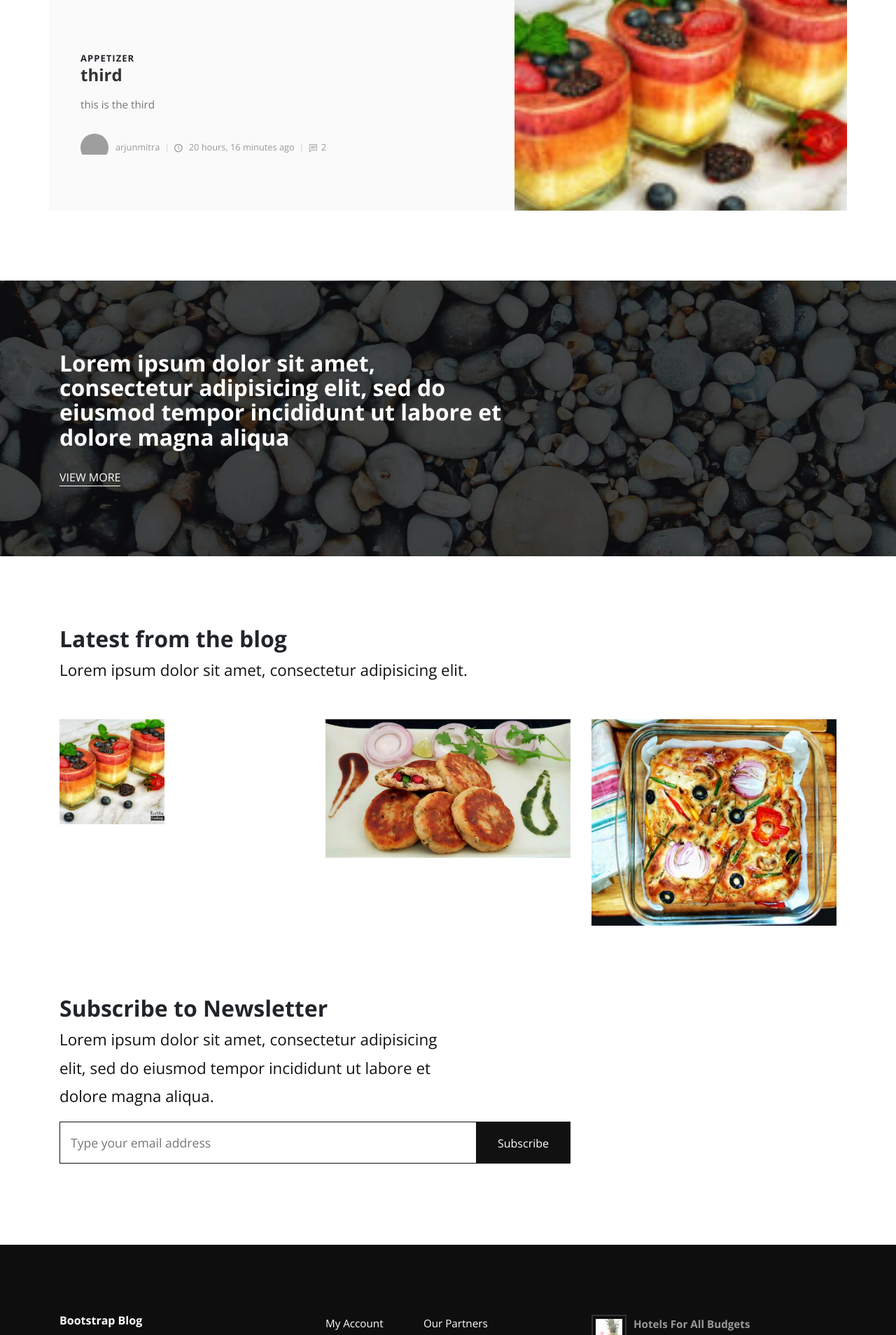
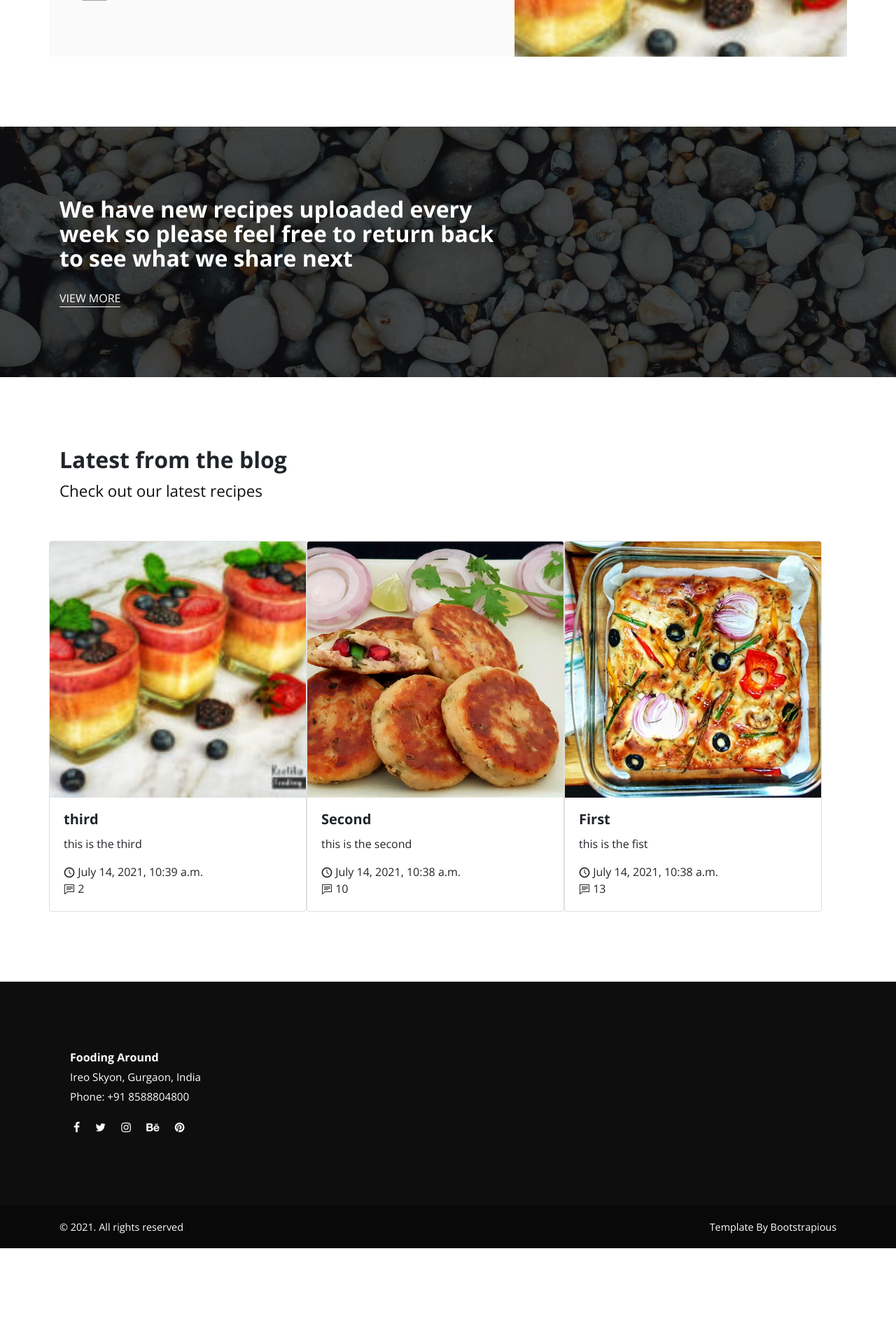
Before and after one commit to arjunmitra/RecipeBlog, a Django app: page / in a window 1280 px wide. Shown: the part 1689-3597 px from the top of the page at 70% size. After the commit the page ends 3473 px from the top, so only its background shows below. Run offline with Django 3.2, Linux system fonts and the light colour scheme; data comes from the database, SQL or seed files in the repository; some libraries are stand-ins or nearby versions; grey boxes are pictures that could not be loaded.

Commit message:
updated base templates to make sense

```diff
--- a/Blog/templates/footer.html
+++ b/Blog/templates/footer.html
@@ -2,15 +2,14 @@
 {% load static %}
     <footer class="main-footer">
       <div class="container">
-        <div class="row">
+<!--        <div class="">-->
           <div class="col-md-4">
             <div class="logo">
-              <h6 class="text-white">Bootstrap Blog</h6>
+              <h6 class="text-white">Fooding Around</h6>
             </div>
             <div class="contact-details">
-              <p>53 Broadway, Broklyn, NY 11249</p>
-              <p>Phone: (020) 123 456 789</p>
-              <p>Email: <a href="mailto:info@company.com">Info@Company.com</a></p>
+              <p>Ireo Skyon, Gurgaon, India</p>
+              <p>Phone: +91 8588804800</p>
               <ul class="social-menu">
                 <li class="list-inline-item"><a href="#"><i class="fa fa-facebook"></i></a></li>
                 <li class="list-inline-item"><a href="#"><i class="fa fa-twitter"></i></a></li>
@@ -19,45 +18,45 @@
                 <li class="list-inline-item"><a href="#"><i class="fa fa-pinterest"></i></a></li>
               </ul>
             </div>
-          </div>
-          <div class="col-md-4">
-            <div class="menus d-flex">
-              <ul class="list-unstyled">
-                <li> <a href="#">My Account</a></li>
-                <li> <a href="#">Add Listing</a></li>
-                <li> <a href="#">Pricing</a></li>
-                <li> <a href="#">Privacy &amp; Policy</a></li>
-              </ul>
-              <ul class="list-unstyled">
-                <li> <a href="#">Our Partners</a></li>
-                <li> <a href="#">FAQ</a></li>
-                <li> <a href="#">How It Works</a></li>
-                <li> <a href="#">Contact</a></li>
-              </ul>
-            </div>
-          </div>
-          <div class="col-md-4">
-            <div class="latest-posts"><a href="#">
-                <div class="post d-flex align-items-center">
-                  <div class="image"><img src="{% static 'img/small-thumbnail-1.jpg' %}" alt="..." class="img-fluid"></div>
-                  <div class="title"><strong>Hotels for all budgets</strong><span class="date last-meta">October 26, 2016</span></div>
-                </div></a><a href="#">
-                <div class="post d-flex align-items-center">
-                  <div class="image"><img src="{% static 'img/small-thumbnail-2.jpg' %}" alt="..." class="img-fluid"></div>
-                  <div class="title"><strong>Great street atrs in London</strong><span class="date last-meta">October 26, 2016</span></div>
-                </div></a><a href="#">
-                <div class="post d-flex align-items-center">
-                  <div class="image"><img src="{% static 'img/small-thumbnail-3.jpg' %}" alt="..." class="img-fluid"></div>
-                  <div class="title"><strong>Best coffee shops in Sydney</strong><span class="date last-meta">October 26, 2016</span></div>
-                </div></a></div>
-          </div>
+<!--          </div>-->
+<!--          <div class="col-md-4">-->
+<!--            <div class="menus d-flex">-->
+<!--              <ul class="list-unstyled">-->
+<!--                <li> <a href="#">My Account</a></li>-->
+<!--                <li> <a href="#">Add Listing</a></li>-->
+<!--                <li> <a href="#">Pricing</a></li>-->
+<!--                <li> <a href="#">Privacy &amp; Policy</a></li>-->
+<!--              </ul>-->
+<!--              <ul class="list-unstyled">-->
+<!--                <li> <a href="#">Our Partners</a></li>-->
+<!--                <li> <a href="#">FAQ</a></li>-->
+<!--                <li> <a href="#">How It Works</a></li>-->
+<!--                <li> <a href="#">Contact</a></li>-->
+<!--              </ul>-->
+<!--            </div>-->
+<!--          </div>-->
+<!--          <div class="col-md-4">-->
+<!--            <div class="latest-posts"><a href="#">-->
+<!--                <div class="post d-flex align-items-center">-->
+<!--                  <div class="image"><img src="{% static 'img/small-thumbnail-1.jpg' %}" alt="..." class="img-fluid"></div>-->
+<!--                  <div class="title"><strong>Hotels for all budgets</strong><span class="date last-meta">October 26, 2016</span></div>-->
+<!--                </div></a><a href="#">-->
+<!--                <div class="post d-flex align-items-center">-->
+<!--                  <div class="image"><img src="{% static 'img/small-thumbnail-2.jpg' %}" alt="..." class="img-fluid"></div>-->
+<!--                  <div class="title"><strong>Great street atrs in London</strong><span class="date last-meta">October 26, 2016</span></div>-->
+<!--                </div></a><a href="#">-->
+<!--                <div class="post d-flex align-items-center">-->
+<!--                  <div class="image"><img src="{% static 'img/small-thumbnail-3.jpg' %}" alt="..." class="img-fluid"></div>-->
+<!--                  <div class="title"><strong>Best coffee shops in Sydney</strong><span class="date last-meta">October 26, 2016</span></div>-->
+<!--                </div></a></div>-->
+<!--          </div>-->
         </div>
       </div>
       <div class="copyrights">
         <div class="container">
           <div class="row">
             <div class="col-md-6">
-              <p>&copy; 2017. All rights reserved. Your great site.</p>
+              <p>&copy; 2021. All rights reserved</p>
             </div>
             <div class="col-md-6 text-right">
               <p>Template By <a href="https://bootstrapious.com/p/bootstrap-carousel" class="text-white">Bootstrapious</a>
--- a/Blog/templates/head.html
+++ b/Blog/templates/head.html
@@ -2,7 +2,7 @@
 <head>
     <meta charset="utf-8">
     <meta http-equiv="X-UA-Compatible" content="IE=edge">
-    <title>Bootstrap Blog - B4 Template by Bootstrap Temple</title>
+    <title>Fooding Around</title>
     <meta name="description" content="">
     <meta name="viewport" content="width=device-width, initial-scale=1">
     <meta name="robots" content="all,follow">
--- a/Blog/templates/header.html
+++ b/Blog/templates/header.html
@@ -19,7 +19,9 @@
         <div class="container">
           <!-- Navbar Brand -->
           <div class="navbar-header d-flex align-items-center justify-content-between">
-            <!-- Navbar Brand --><a href="/" class="navbar-brand">Bootstrap Blog</a>
+            <!-- Navbar Brand -->
+<!--            <a href="/" class="navbar-brand">Bootstrap Blog</a>-->
+            <img src="https://reetikamitra.com/wp-content/uploads/2020/06/Logo.png"  alt="Responsive image">
             <!-- Toggle Button-->
             <button type="button" data-toggle="collapse" data-target="#navbarcollapse" aria-controls="navbarcollapse" aria-expanded="false" aria-label="Toggle navigation" class="navbar-toggler"><span></span><span></span><span></span></button>
           </div>
--- a/Blog/templates/index.html
+++ b/Blog/templates/index.html
@@ -16,22 +16,27 @@
       <div class="container">
         <div class="row">
           <div class="col-lg-7">
-            <h1>Bootstrap 4 Blog - A free template by Bootstrap Temple</h1><a href="#" class="hero-link">Discover More</a>
+            <h1>Reetika Mitra Fooding Around</h1><a href="#" class="hero-link">Discover More</a>
           </div>
         </div><a href=".intro" class="continue link-scroll"><i class="fa fa-long-arrow-down"></i> Scroll Down</a>
       </div>
     </section>
+
     <!-- Intro Section-->
-    <section class="intro">
-      <div class="container">
-        <div class="row">
-          <div class="col-lg-8">
-            <h2 class="h3">Some great intro here</h2>
-            <p class="text-big">Place a nice <strong>introduction</strong> here <strong>to catch reader's attention</strong>. Lorem ipsum dolor sit amet, consectetur adipisicing elit, sed do eiusmod tempor incididunt ut labore et dolore magna aliqua. Ut enim ad minim veniam, quis nostrud nisi ut aliquip ex ea commodo consequat. Duis aute irure dolor in reprehenderi.</p>
-          </div>
-        </div>
-      </div>
-    </section>
+<!--    <section class="intro">-->
+<!--      <div class="container">-->
+<!--        <div class="row">-->
+<!--          <div class="col-lg-8">-->
+<!--            <h2 class="h3">Some great intro here</h2>-->
+<!--            <p class="text-big">Place a nice <strong>introduction</strong> here <strong>to catch reader's attention</strong>. Lorem ipsum dolor sit amet, consectetur adipisicing elit, sed do eiusmod tempor incididunt ut labore et dolore magna aliqua. Ut enim ad minim veniam, quis nostrud nisi ut aliquip ex ea commodo consequat. Duis aute irure dolor in reprehenderi.</p>-->
+<!--          </div>-->
+<!--        </div>-->
+<!--      </div>-->
+<!--    </section>-->
+     <br>
+
+
+
     <section class="featured-posts no-padding-top">
       <div class="container">
         <!-- Post-->
@@ -75,7 +80,7 @@
       <div class="container">
         <div class="row">
           <div class="col-md-7">
-            <h2>Lorem ipsum dolor sit amet, consectetur adipisicing elit, sed do eiusmod tempor incididunt ut labore et dolore magna aliqua</h2><a href="#" class="hero-link">View More</a>
+            <h2>We have new recipes uploaded every week so please feel free to return back to see what we share next</h2><a href="#" class="hero-link">View More</a>
           </div>
         </div>
       </div>
@@ -85,24 +90,23 @@
       <div class="container">
         <header>
           <h2>Latest from the blog</h2>
-          <p class="text-big">Lorem ipsum dolor sit amet, consectetur adipisicing elit.</p>
+          <p class="text-big">Check out our latest recipes</p>
         </header>
         <div class="row">
           {% for obj in latest %}
-          <div class="post col-md-4">
-            <div class="post-thumbnail"><a href="#"><img src="{{ obj.thumbnail.url}}" alt="..." class="img-fluid"></a></div>
-<!--            <div class="post-details">-->
-<!--              <div class="post-meta d-flex justify-content-between">-->
-<!--                <div class="date">{{obj.timestamp}}</div>-->
-<!--                <div class="category">-->
-<!--                  {% for cat in obj.categories.all%}-->
-<!--                  <a href="#"> {{cat}}</a>-->
-<!--                  {% endfor %}-->
-<!--                </div>-->
-<!--              </div><a href="#">-->
-<!--                <h3 class="h4">{{obj.title}}</h3></a>-->
-<!--              <p class="text-muted">{{obj.overview}}</p>-->
-<!--            </div>-->
+
+
+          <div class="card" style="width: 23rem;">
+            <img src="{{ obj.thumbnail.url}}" class="card-img-top" alt="...">
+            <div class="card-body">
+              <h5 class="card-title">{{obj.title}}</h5>
+              <p class="card-text">{{obj.overview}}</p>
+<!--              <a href="#" class="btn btn-primary">Go somewhere</a>-->
+              <footer class="post-footer ">
+                  <div class="date"><i class="icon-clock"></i> {{obj.timestamp}}</div>
+                  <div class="comments"><i class="icon-comment"></i> {{obj.comment_count}}</div>
+                </footer>
+            </div>
           </div>
           {% endfor %}
 
@@ -110,26 +114,26 @@
       </div>
     </section>
     <!-- Newsletter Section-->
-    <section class="newsletter no-padding-top">
-      <div class="container">
-        <div class="row">
-          <div class="col-md-6">
-            <h2>Subscribe to Newsletter</h2>
-            <p class="text-big">Lorem ipsum dolor sit amet, consectetur adipisicing elit, sed do eiusmod tempor incididunt ut labore et dolore magna aliqua.</p>
-          </div>
-          <div class="col-md-8">
-            <div class="form-holder">
-              <form action="#">
-                <div class="form-group">
-                  <input type="email" name="email" id="email" placeholder="Type your email address">
-                  <button type="submit" class="submit">Subscribe</button>
-                </div>
-              </form>
-            </div>
-          </div>
-        </div>
-      </div>
-    </section>
+<!--    <section class="newsletter no-padding-top">    -->
+<!--      <div class="container">-->
+<!--        <div class="row">-->
+<!--          <div class="col-md-6">-->
+<!--            <h2>Subscribe to Newsletter</h2>-->
+<!--            <p class="text-big">Lorem ipsum dolor sit amet, consectetur adipisicing elit, sed do eiusmod tempor incididunt ut labore et dolore magna aliqua.</p>-->
+<!--          </div>-->
+<!--          <div class="col-md-8">-->
+<!--            <div class="form-holder">-->
+<!--              <form action="#">-->
+<!--                <div class="form-group">-->
+<!--                  <input type="email" name="email" id="email" placeholder="Type your email address">-->
+<!--                  <button type="submit" class="submit">Subscribe</button>-->
+<!--                </div>-->
+<!--              </form>-->
+<!--            </div>-->
+<!--          </div>-->
+<!--        </div>-->
+<!--      </div>-->
+<!--    </section>-->
     <!-- Gallery Section-->
 <!--    <section class="gallery no-padding">    -->
 <!--      <div class="row">-->
```
Also changed, not shown: Blog/static/Logo.png (added).
